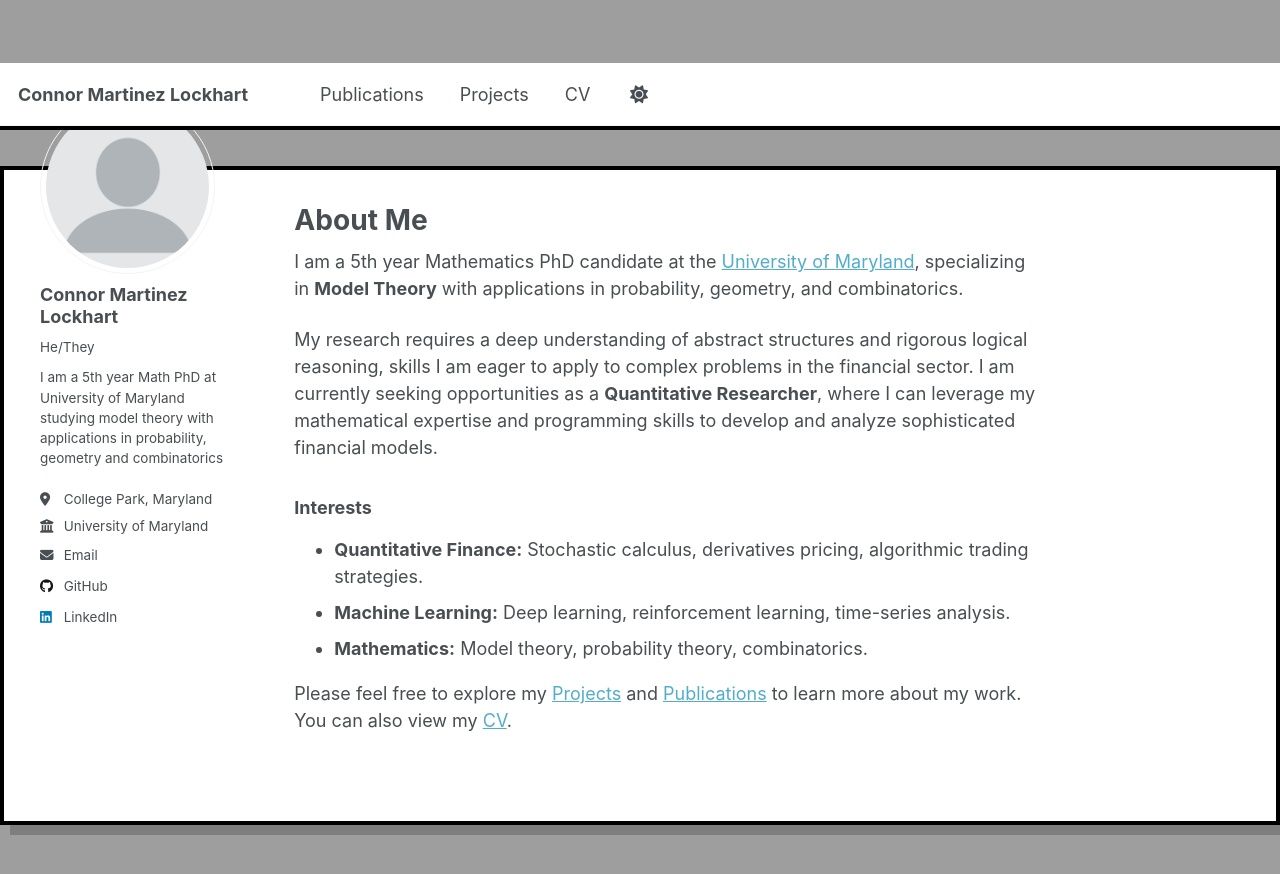
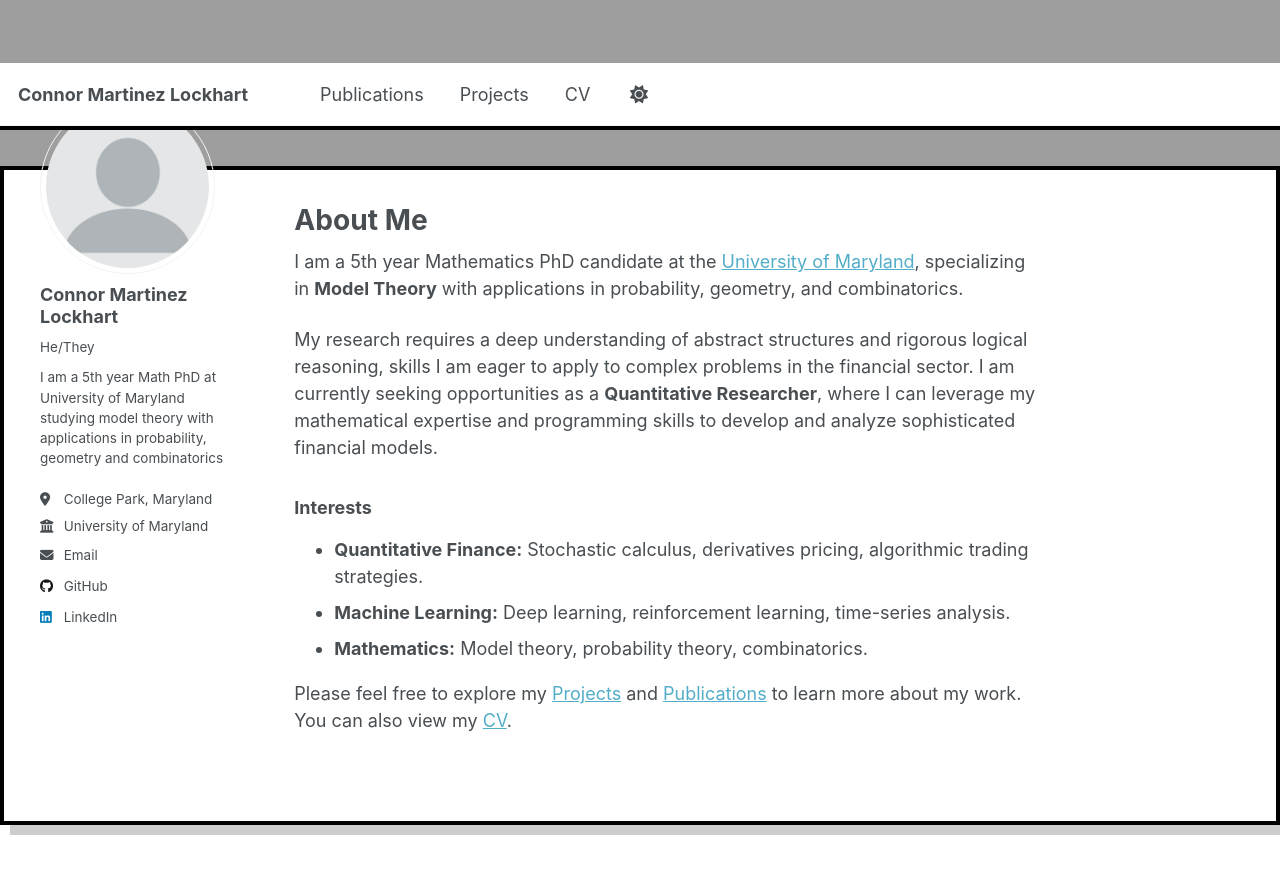
Before and after one commit to Conair94/conair94.github.io, a Jekyll site: the page built from _pages/about.md, in a window 1280 px wide and 1023 px high. Shown: the top 874 px of the window. Built offline with Jekyll 4.4.1, drawn with Linux system fonts in a browser that asks for light colours.

Commit message:
Removed white bar from main page

```diff
--- a/_includes/head/custom.html
+++ b/_includes/head/custom.html
@@ -27,6 +27,12 @@ body {
   background-position: center;
   background-repeat: no-repeat;
 }
+
+{% if page.url == "/" %}
+body {
+  padding-bottom: 0 !important;
+}
+{% endif %}
 
 /* Ensure content is readable on top of the art */
 .masthead {
```
